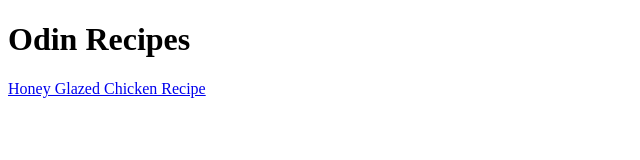
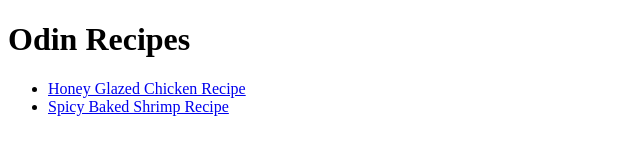
Before and after one commit to humaidpatel/odin-recipes, a plain HTML site: page index.html in a window 1280 px wide. Shown: the whole page, without its empty margins (0-640 px from the left). Drawn offline with Linux system fonts and the light colour scheme.

Commit message:
Add spicy baked shrimp recipe link on homepage

```diff
--- a/index.html
+++ b/index.html
@@ -8,6 +8,10 @@
 </head>
 <body>
     <h1>Odin Recipes</h1>
-    <a href="./recipes/honey-glazed-chicken.html">Honey Glazed Chicken Recipe</a>
+    <ul>
+        <li><a href="./recipes/honey-glazed-chicken.html">Honey Glazed Chicken Recipe</a></li>
+        <li><a href="./recipes/spicy-baked-shrimp.html">Spicy Baked Shrimp Recipe</a></li>
+    </ul>
+
 </body>
 </html>
```
